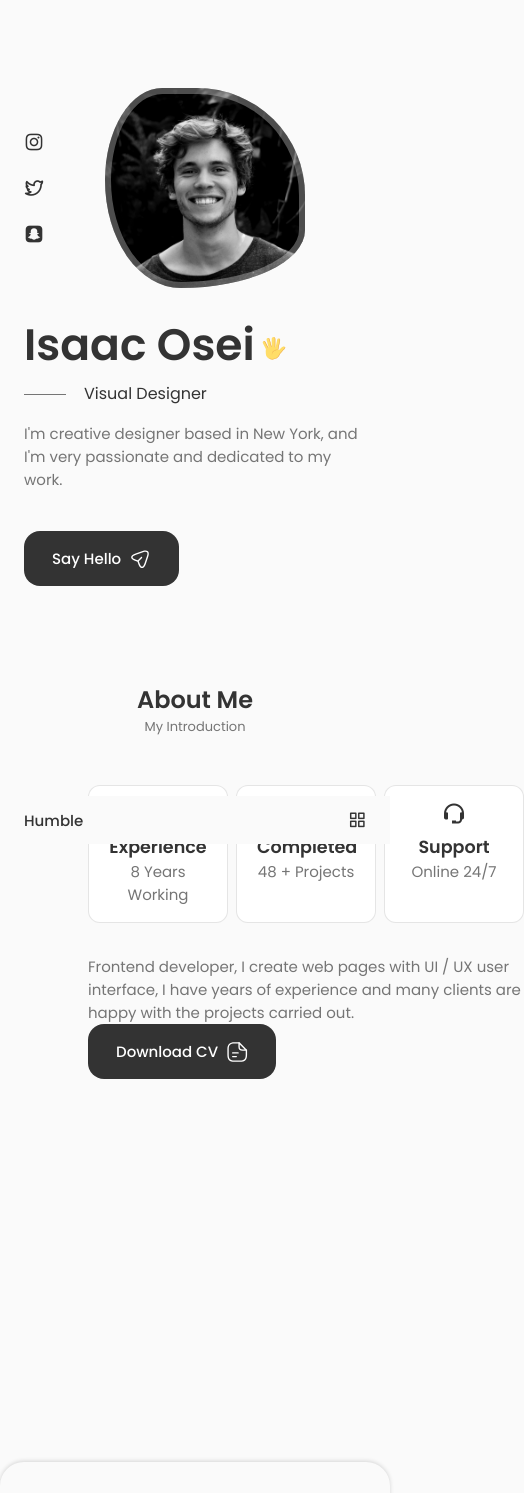
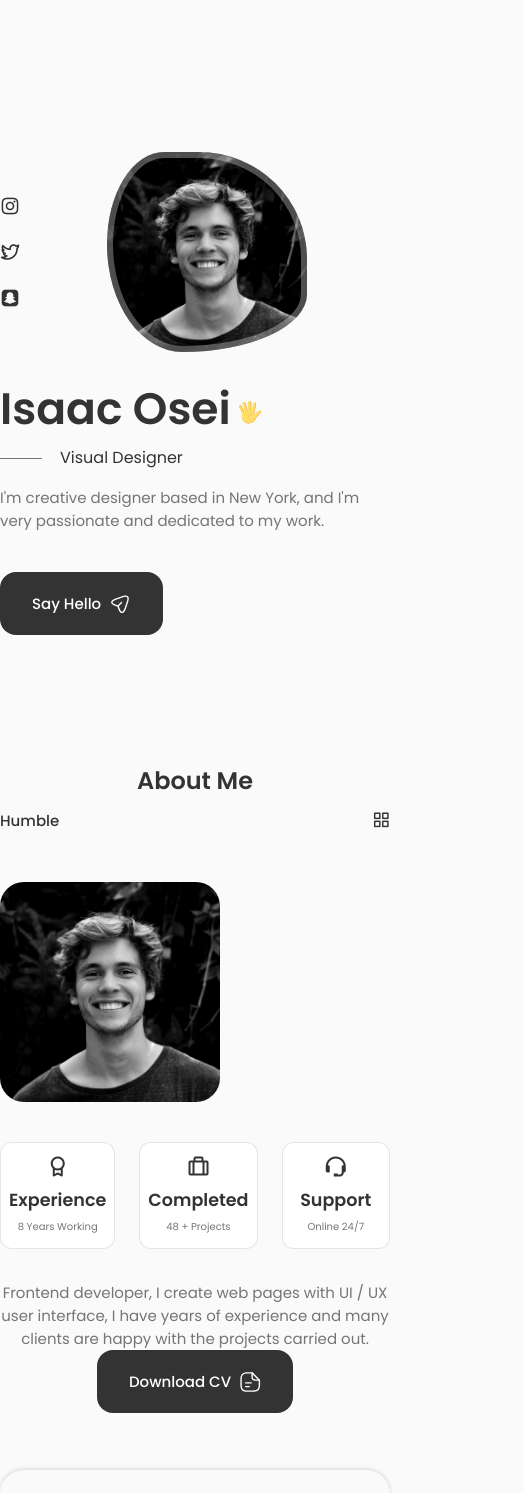
Before and after one commit to HumbleGh/reactfolio, a React (Create React App) app: page / in a window 390 px wide. Shown: the whole page, 524 px wide, since content can reach past the window. Before the commit the page ends 1191 px from the top, so only its background shows below. Built offline with nearby package versions, Linux system fonts and the light colour scheme.

Commit message:
about section completed

```diff
--- a/src/components/about/about.css
+++ b/src/components/about/about.css
@@ -32,4 +32,118 @@
 
 .about-title {
     font-size: var(--small-font-size);
+    font-weight: var(--font-medium);
 }
+
+.about__subtitle {
+    font-size: var(--tiny-font-size);
+}
+
+.about__description {
+    padding: 0 4rem 0 0;
+    margin-bottom: var(--mb-2-5);
+}
+
+/*=============== REUSABLE CSS CLASSES ===============*/
+.section {
+    padding: 6rem 0 2rem;
+  }
+
+  .section__title {
+    font-size: var(--h1-font-size);
+    color: var(--title-color);
+  }
+
+  .section__subtitle {
+    display: block;
+    font-size: var(--small-font-size);
+    margin-bottom: 4rem;
+  }
+
+  .section__title,
+  .section__subtitle {
+    text-align: center;
+  }
+
+  /*=============== LAYOUT ===============*/
+  .container {
+    max-width: 968px;
+    margin-left: auto;
+    margin-right: auto;
+  }
+
+  .grid {
+    display: grid;
+    gap: 1.5rem;
+  }
+
+  /*=============== BUTTONS ===============*/
+  .button {
+    display: inline-block;
+    background-color: var(--title-color);
+    color: var(--container-color);
+    padding: 1.25rem 2rem;
+    border-radius: 1rem;
+    font-weight: var(--font-medium);
+  }
+
+  .button:hover {
+    background-color: var(--title-color-dark);
+  }
+
+  .button__icon {
+    margin-left: var(--mb-0-5);
+  }
+
+  .button--flex {
+    display: inline-flex;
+    align-items: center;
+  }
+
+  /*=============== BREAKPOINTS ===============*/
+  /* For large devices */
+  @media screen and (max-width: 992px) {
+        .about__container {
+            grid-template-columns: 1fr;
+            row-gap: 2.5rem;
+        }
+
+        .about__img {
+            width: 220px;
+        }
+
+        .about__box {
+            padding: 0.75rem 0.5rem;
+        }
+
+        .about__data {
+            text-align: center;
+        }
+
+        .about__info {
+            justify-content: center;
+        }
+
+        .about__description {
+            padding: 0.5rem;
+            margin-bottom: 2rem;
+        }
+  }
+
+  /* For medium devices */
+  @media screen and (max-width: 576px) {
+    .about__info {
+        grid-template-columns: repeat(3, 1fr);
+    }
+
+    .about__description {
+        padding: 0;
+    }
+  }
+
+  /* For small devices */
+  @media screen and (max-width: 350px) {
+    .about__info {
+        grid-template-columns: repeat(2, 1fr);
+    }
+  }
```
